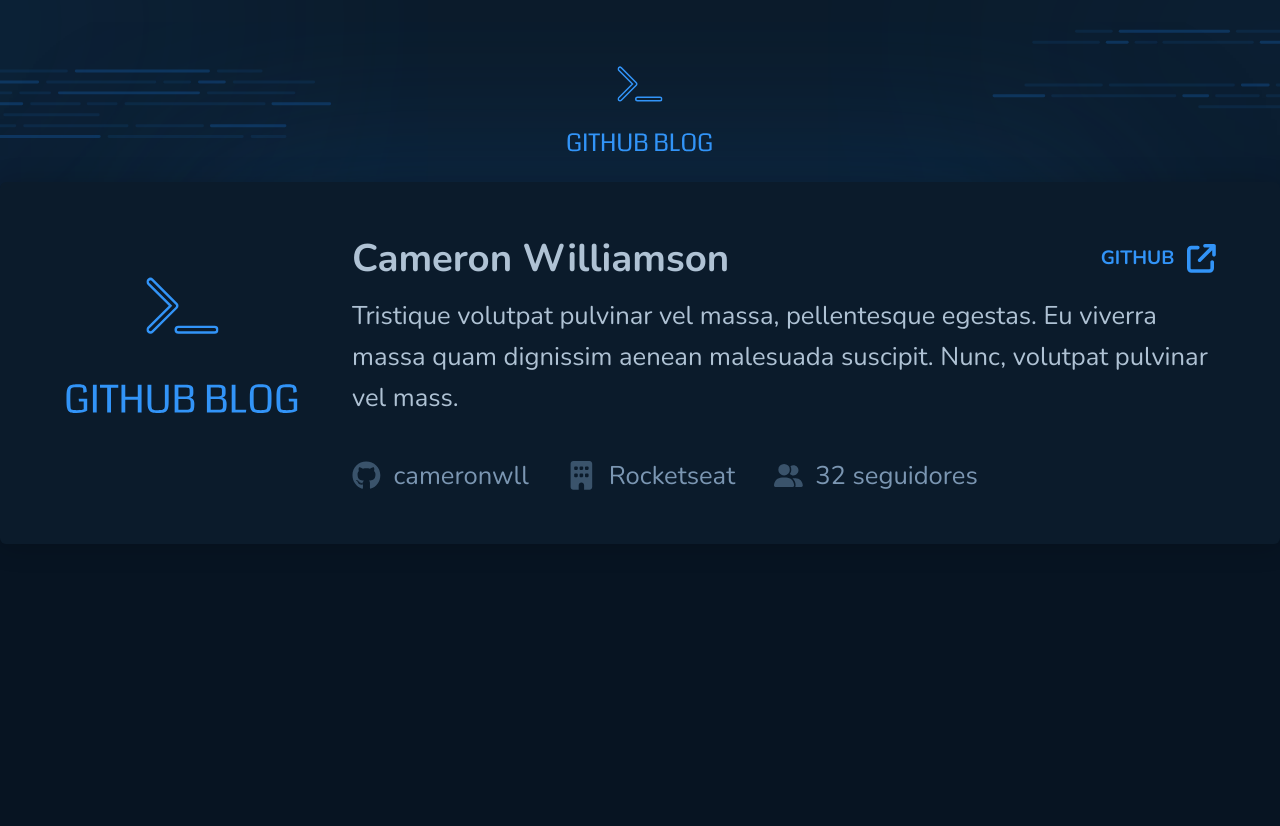
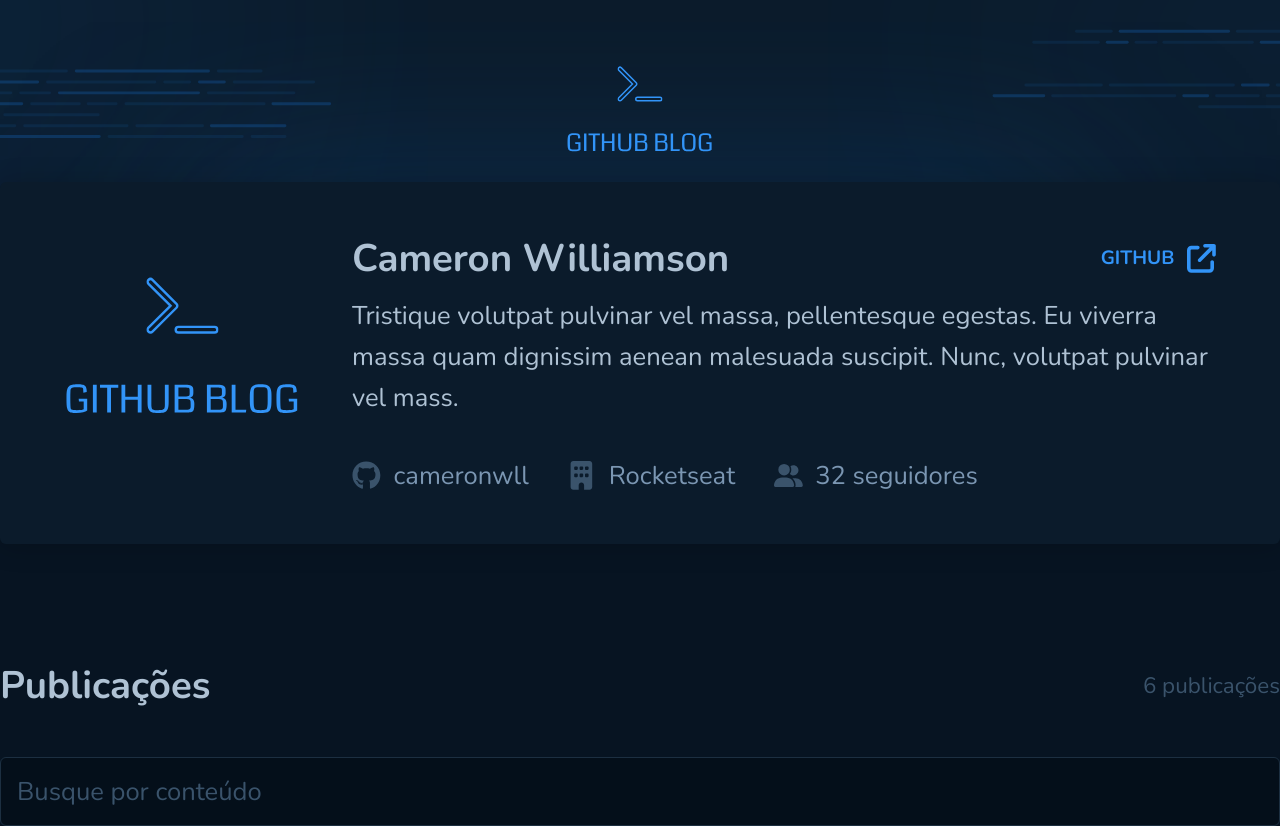
Before and after one commit to Stephany249/react, a React (Vite) app in the folder desafio-03-github-blog/: page / in a window 1280 px wide. Before the commit the page ends 800 px from the top, so only its background shows below. Built offline with nearby package versions, Linux system fonts and the light colour scheme.

Commit message:
add input for search

```diff
--- /dev/null
+++ b/desafio-03-github-blog/src/pages/Blog/components/SearchForm/index.tsx
@@ -0,0 +1,13 @@
+import { SearchFormContainer, SearchFormHeader } from './styles'
+
+export function SearchForm() {
+  return (
+    <SearchFormContainer>
+      <SearchFormHeader>
+        <strong>Publicações</strong>
+        <span>6 publicações</span>
+      </SearchFormHeader>
+      <input type="text" placeholder="Busque por conteúdo" />
+    </SearchFormContainer>
+  )
+}
--- /dev/null
+++ b/desafio-03-github-blog/src/pages/Blog/components/SearchForm/styles.ts
@@ -0,0 +1,36 @@
+import { styled } from 'styled-components'
+
+export const SearchFormContainer = styled.form`
+  margin-top: 7.2rem;
+
+  input {
+    margin-top: 1.2rem;
+    width: 100%;
+    border-radius: 6px;
+    border: 1px solid ${(props) => props.theme['base-border']};
+    background: ${(props) => props.theme['base-input']};
+    color: ${(props) => props.theme['base-text']};
+    padding: 1rem;
+
+    &::placeholder {
+      color: ${(props) => props.theme['base-label']};
+    }
+  }
+`
+
+export const SearchFormHeader = styled.header`
+  display: flex;
+  justify-content: space-between;
+  align-items: center;
+  margin-bottom: 1.6rem;
+
+  strong {
+    font-size: 2.4rem;
+    color: ${(props) => props.theme['base-text']};
+  }
+
+  span {
+    font-size: 1.4rem;
+    color: ${(props) => props.theme['base-label']};
+  }
+`
--- a/desafio-03-github-blog/src/pages/Blog/index.tsx
+++ b/desafio-03-github-blog/src/pages/Blog/index.tsx
@@ -1,10 +1,12 @@
 import { Profile } from './components/Profile'
+import { SearchForm } from './components/SearchForm'
 import { BlogContainer } from './styles'
 
 export function Blog() {
   return (
     <BlogContainer>
       <Profile />
+      <SearchForm />
     </BlogContainer>
   )
 }
```
